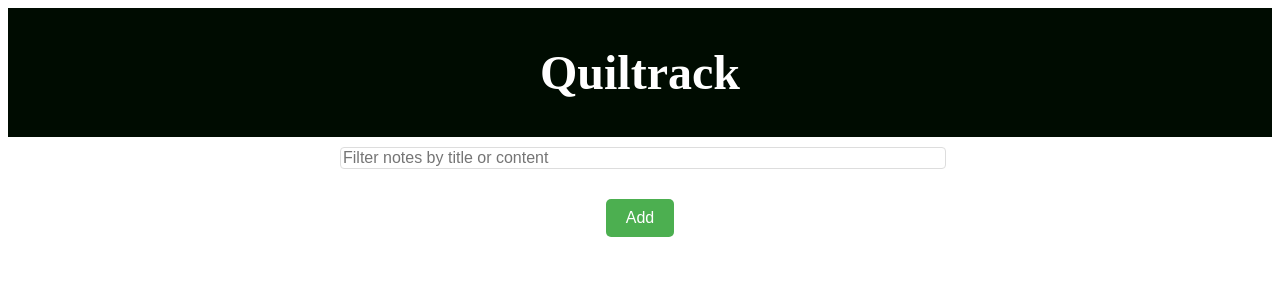
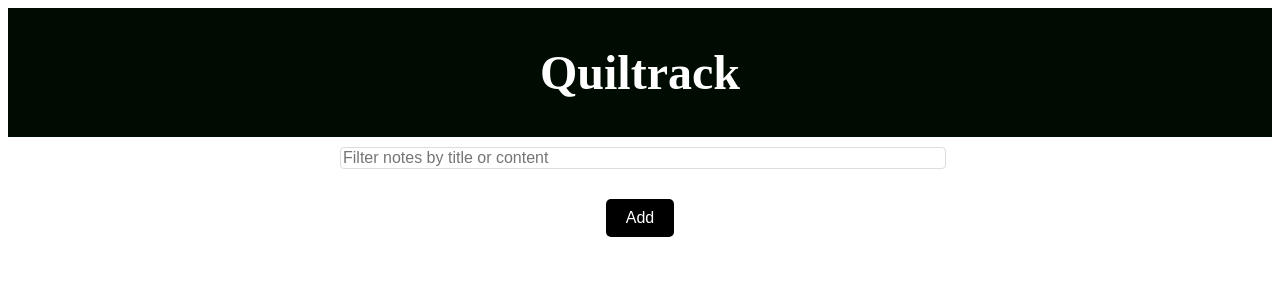
Before and after one commit to bhanukad610/quiltrack-web, an Angular app: page / in a window 1280 px wide. Shown: the top 300 px of the page. Built offline with nearby package versions, Linux system fonts and the light colour scheme.

Commit message:
Refactoring

```diff
--- a/src/app/note-creation/note-creation.component.ts
+++ b/src/app/note-creation/note-creation.component.ts
@@ -17,7 +17,7 @@ export class NoteCreationComponent {
 
   onSubmit() {
     if (this.note.title != '' || this.note.content != '') {
-      let noteObj = new Note(this.notesService.getGotesCount() + 1, this.note.title, this.note.content);
+      let noteObj = new Note(this.notesService.getNotesCount() + 1, this.note.title, this.note.content);
       this.notesService.addNote(noteObj);
       this.navigateToHome();
     }
--- a/src/app/notes-list/notes-list.component.css
+++ b/src/app/notes-list/notes-list.component.css
@@ -50,7 +50,7 @@
 }
 
 .add-button {
-  background-color: #4caf50;
+  background-color: #000000;
   color: white;
   border: none;
   padding: 10px 20px;
@@ -60,5 +60,5 @@
 }
 
 .add-button:hover {
-  background-color: #45a049;
+  background-color: #4d4d4d;
 }
--- a/src/app/shared/notes.service.ts
+++ b/src/app/shared/notes.service.ts
@@ -22,7 +22,7 @@ export class NotesService {
     this.notes.push(note);
   }
 
-  getGotesCount() {
+  getNotesCount() {
     return this.notes.length;
   }
 
```
